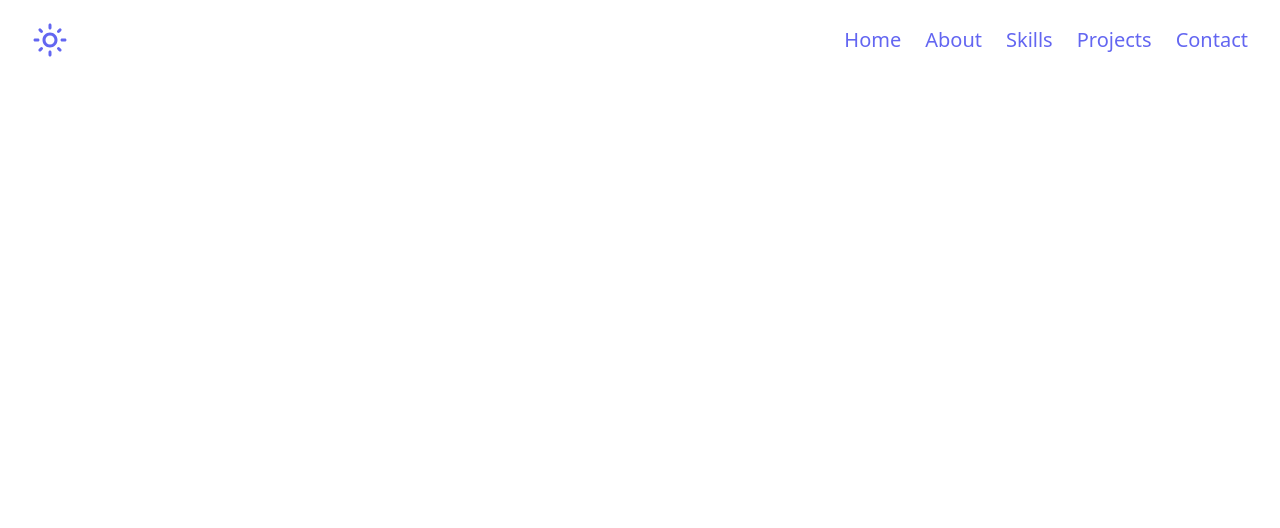
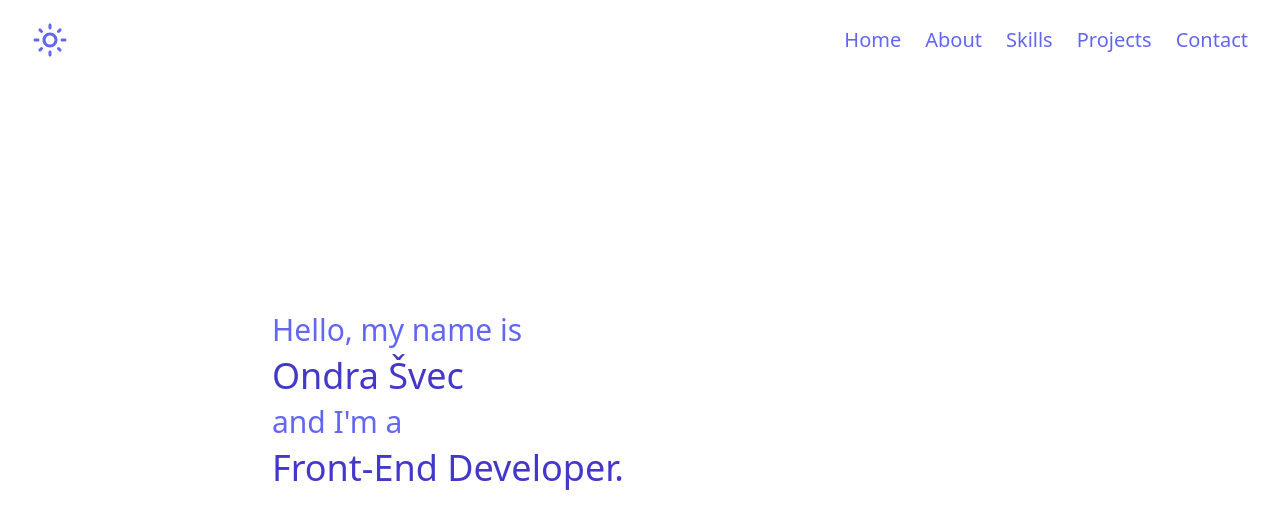
Before and after one commit to OndraSvec/portfolio, a React (Vite) app: page / in a window 1280 px wide. Shown: the top 528 px of the page. Built offline with nearby package versions, Linux system fonts and the light colour scheme.

Commit message:
Add Home component

```diff
--- a/src/App.jsx
+++ b/src/App.jsx
@@ -1,6 +1,7 @@
 import { useState } from "react";
 import Wrapper from "./components/Wrapper";
 import Navbar from "./components/Navbar";
+import Home from "./components/Home";
 
 function App() {
   const [darkMode, setDarkMode] = useState(false);
@@ -9,6 +10,7 @@ function App() {
     <>
       <Wrapper darkMode={darkMode}>
         <Navbar darkMode={darkMode} toggleDarkMode={toggleDarkMode} />
+        <Home />
       </Wrapper>
     </>
   );
--- /dev/null
+++ b/src/components/Home.jsx
@@ -0,0 +1,60 @@
+import { useEffect, useRef } from "react";
+import Section from "./Section";
+
+const Home = () => {
+  const textRef1 = useRef(null);
+  const textRef2 = useRef(null);
+  const textRef3 = useRef(null);
+  const textRef4 = useRef(null);
+
+  useEffect(() => {
+    const observer = new IntersectionObserver((entries) => {
+      entries.forEach((entry) => {
+        if (entry.isIntersecting) {
+          entry.target.classList.remove("opacity-0");
+          entry.target.classList.add("opacity-100");
+        }
+      });
+    });
+    [textRef1, textRef2, textRef3, textRef4].forEach((element) =>
+      observer.observe(element.current),
+    );
+  }, []);
+  return (
+    <Section
+      id={"home"}
+      className={"min-h-screen flex flex-col justify-center"}
+    >
+      <div className="max-w-3xl mx-auto w-full">
+        <div className="px-4 text-indigo-500 text-xl flex flex-col gap-2 sm:text-2xl md:text-3xl dark:text-indigo-200">
+          <p
+            ref={textRef1}
+            className="opacity-0 transition-opacity duration-500 delay-100 ease-in"
+          >
+            Hello, my name is
+          </p>
+          <h1
+            ref={textRef2}
+            className="opacity-0 transition-opacity duration-500 delay-200 ease-in text-2xl text-indigo-700 font-medium sm:text-3xl md:text-4xl dark:text-indigo-400"
+          >
+            Ondra Švec
+          </h1>
+          <p
+            ref={textRef3}
+            className="opacity-0 transition-opacity duration-500 delay-300 ease-in"
+          >
+            and I{"'"}m a
+          </p>
+          <h2
+            ref={textRef4}
+            className="opacity-0 transition-opacity duration-500 delay-[400ms] ease-in text-2xl text-indigo-700 font-medium sm:text-3xl md:text-4xl dark:text-indigo-400"
+          >
+            Front-End Developer.
+          </h2>
+        </div>
+      </div>
+    </Section>
+  );
+};
+
+export default Home;
```
